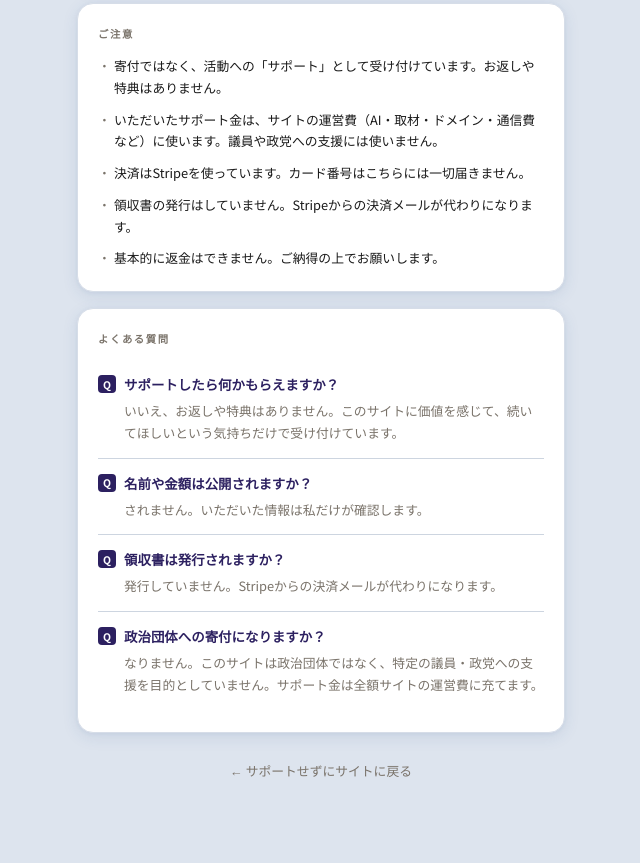
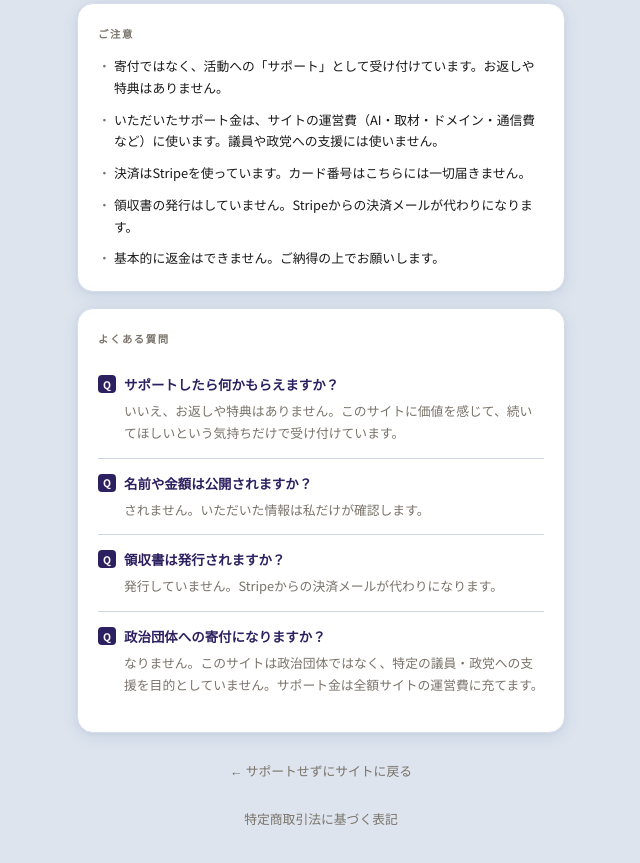
Before and after one commit to chinjouojisan/giin-tsushinbo, a plain HTML site: page support.html in a window 1280 px wide. Shown: the part 2123-2986 px from the top of the page, without its empty margins (319-959 px from the left). Drawn offline with Linux system fonts and the light colour scheme.

Commit message:
Add files via upload

```diff
--- a/support.html
+++ b/support.html
@@ -549,6 +549,10 @@
     <a href="https://kakogawa-giin-map.com">← サポートせずにサイトに戻る</a>
   </div>
 
+  <div class="back-link">
+    <a href="tokushoho.html">特定商取引法に基づく表記</a>
+  </div>
+
 </div>
 
 <script>
```
